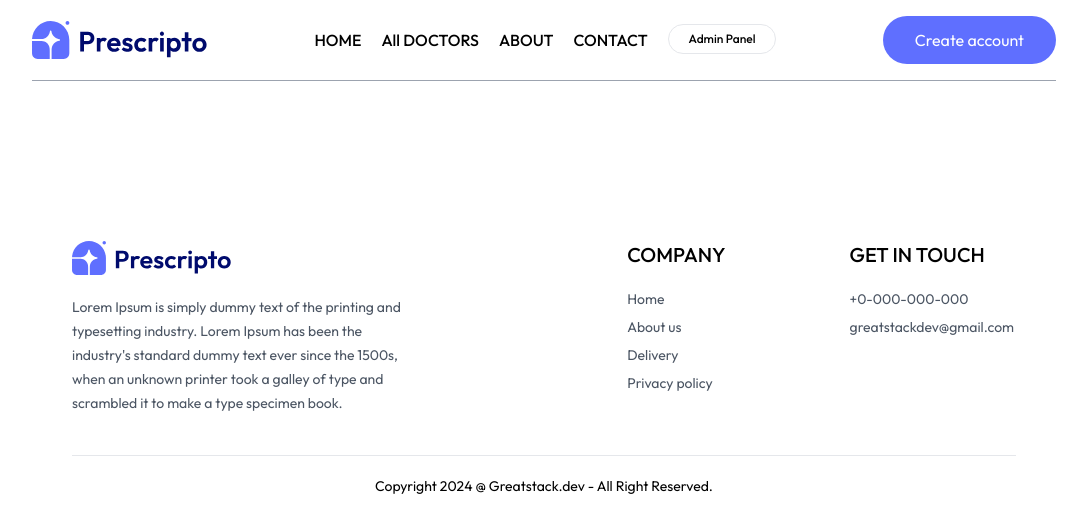
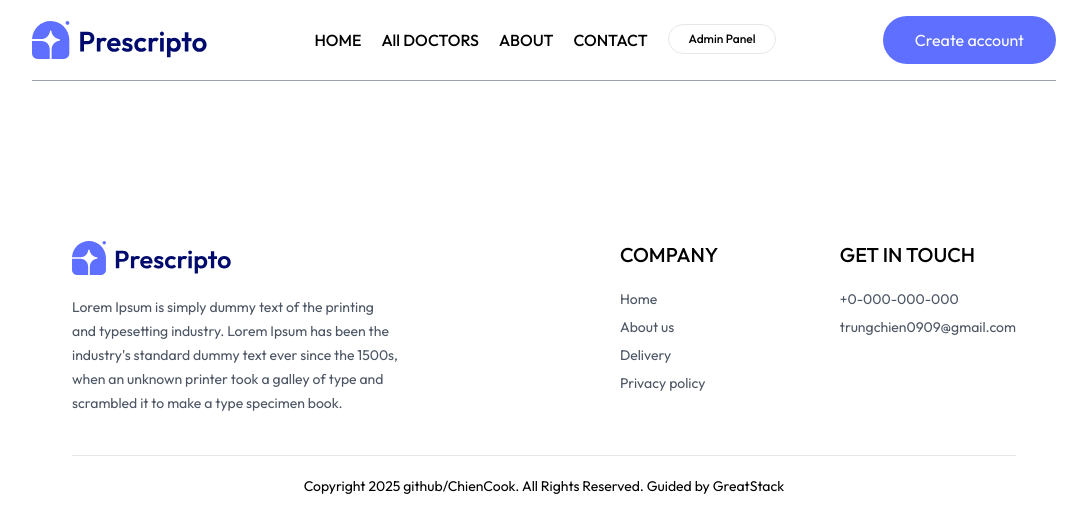
Before and after one commit to ChienCook/prescripto, a React (Vite) app in the folder frontend/: page /appointment/1 in a window 1280 px wide. Shown: the top 532 px of the page, without its empty margins (96-1183 px from the left). Built offline with nearby package versions, Linux system fonts and the light colour scheme; no server answers.

Commit message:
UI: update footer copyright

```diff
--- a/frontend/src/components/Footer.jsx
+++ b/frontend/src/components/Footer.jsx
@@ -29,14 +29,16 @@ const Footer = () => {
                     <p className="text-xl font-medium mb-5">GET IN TOUCH</p>
                     <ul className="flex flex-col gap-2 text-gray-600">
                         <li>+0-000-000-000</li>
-                        <li>greatstackdev@gmail.com</li>
+                        <li>trungchien0909@gmail.com</li>
                     </ul>
                 </div>
             </div>
             <div>
                 {/* -------------- Coppyright Text ----------------- */}
                 <hr />
-                <p className="py-5 text-sm text-center">Copyright 2024 @ Greatstack.dev - All Right Reserved.</p>
+                <p className="py-5 text-sm text-center">
+                    Copyright 2025 github/ChienCook. All Rights Reserved. Guided by GreatStack
+                </p>
             </div>
         </div>
     );
```
